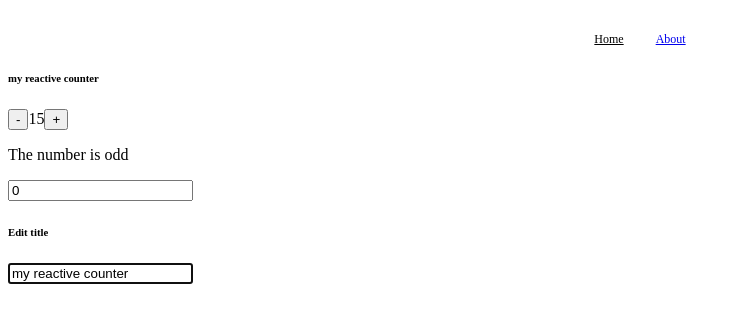
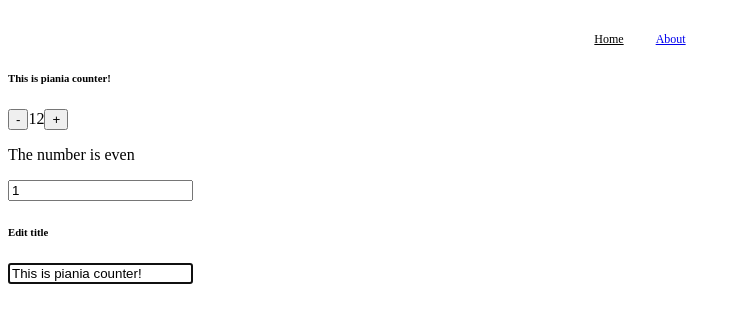
Before and after one commit to smhabibjr/ultimate-vue3-path, a Vue app: page / in a window 1280 px wide. Shown: the top 322 px of the page, without its empty margins (0-741 px from the left). Built offline with nearby package versions, Linux system fonts and the light colour scheme.

Commit message:
add pinia store

```diff
--- a/src/stores/counter.js
+++ b/src/stores/counter.js
@@ -1,12 +1,23 @@
 import { ref, computed } from 'vue'
 import { defineStore } from 'pinia'
 
-export const useCounterStore = defineStore('counter', () => {
-  const count = ref(0)
-  const doubleCount = computed(() => count.value * 2)
-  function increment() {
-    count.value++
+export const useCounterStore = defineStore('counter', {
+  state: () => ({
+    title: 'This is piania counter!',
+    count: 12
+  }),
+  getters: {
+    evenOrOdd: (state) => {
+      if (state.count % 2 === 0) return 'even'
+      return 'odd'
+    }
+  },
+  actions: {
+    increamentCounter(amount) {
+      this.count += amount
+    },
+    decreamentCounter(amount) {
+      this.count -= amount
+    }
   }
-
-  return { count, doubleCount, increment }
 })
--- a/src/views/AboutView.vue
+++ b/src/views/AboutView.vue
@@ -1,5 +1,9 @@
 <template>
   <div class="about">
+    <p>
+
+      <button @click="counter.increamentCounter(2)"><span>{{ counter.count }}</span></button>
+    </p>
     <h1>About page</h1>
   </div>
   <textarea name="" id="" cols="30" rows="10" v-autofocus></textarea>
@@ -7,6 +11,8 @@
 
 <script setup>
 import { vAutofocus } from '@/directives/vAutofocus';
+import { useCounterStore } from '@/stores/counter';
+const counter = useCounterStore()
 </script>
 
 <style>
--- a/src/views/HomeView.vue
+++ b/src/views/HomeView.vue
@@ -1,24 +1,24 @@
 <template>
   <main>
     <p>
-      <h6>{{ counterData.title }}</h6>
+      <h6>{{ counter.title }}</h6>
     </p>
 
     <p>
-      <button @click="decreaseCounter">-</button>
-      <span> {{ counterData.counter }} </span>
-      <button @click="increaseCounter">+</button>
+      <button @click="counter.decreamentCounter(unit)">-</button>
+      <span>{{ counter.count }} </span>
+      <button @click="counter.increamentCounter(unit)">+</button>
     </p>
     <p>
-      <span>The number is {{ evenOrOdd }} </span>
+      <span>The number is {{ counter.evenOrOdd }} </span>
     </p>
     <p>
-      <input type="number" v-model="counterData.userInputedNumber">
+      <input v-model="unit" type="number">
     </p>
 
     <p>
       <h6>Edit title</h6>
-      <input type="text"  v-model="counterData.title" v-autofocus>
+      <input v-model="counter.title" type="text" v-autofocus>
     </p>
 
   </main>
@@ -26,35 +26,14 @@
 </template>
 
 <script setup>
-import { reactive, computed, watch } from 'vue'
+import { reactive, computed, watch, ref } from 'vue'
 import { vAutofocus } from "@/directives/vAutofocus"
+import { useCounterStore } from '@/stores/counter';
+const counter = useCounterStore();
+
+const unit = ref(1)
 
 
-const counterData = reactive({
-  counter: 15,
-  title: "my reactive counter",
-  userInputedNumber:0
-})
 
-watch(()=> counterData.counter, (newCounter, oldCounter)=> {
-  if(newCounter === 20) alert("i am 20")
-  console.log(`new counter value : ${newCounter}, old counter: ${oldCounter}`);
-})
 
-const evenOrOdd = computed(()=> {
-  if(counterData.counter % 2 === 0) return 'even'
-  return 'odd'
-})
-
-const increaseCounter = () => {
-  if(counterData.userInputedNumber > 0){
-    counterData.counter += counterData.userInputedNumber
-  }
-}
-
-const decreaseCounter = () => {
-  if(counterData.counter > 0){
-    counterData.counter -= counterData.userInputedNumber
-  }
-}
 </script>
```
